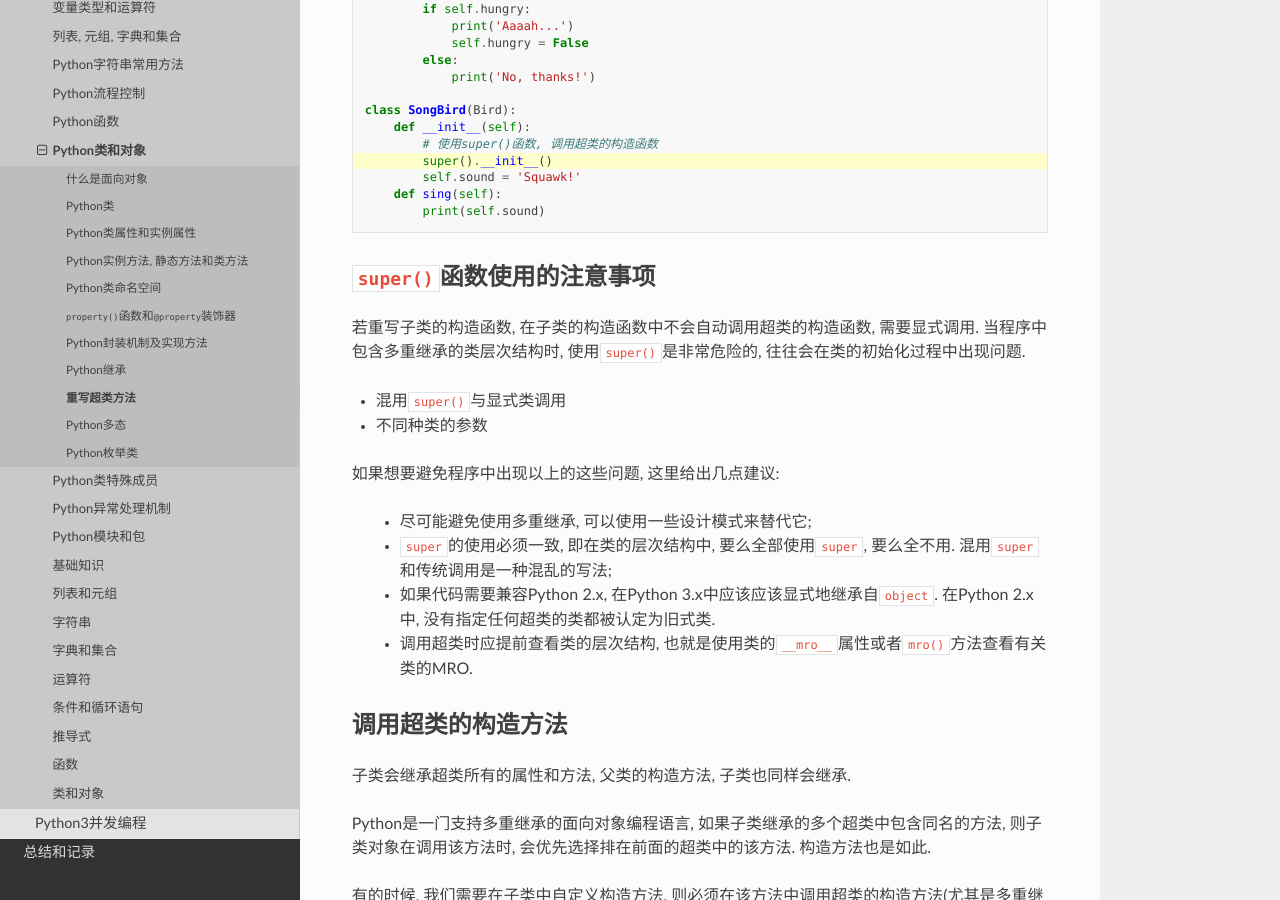
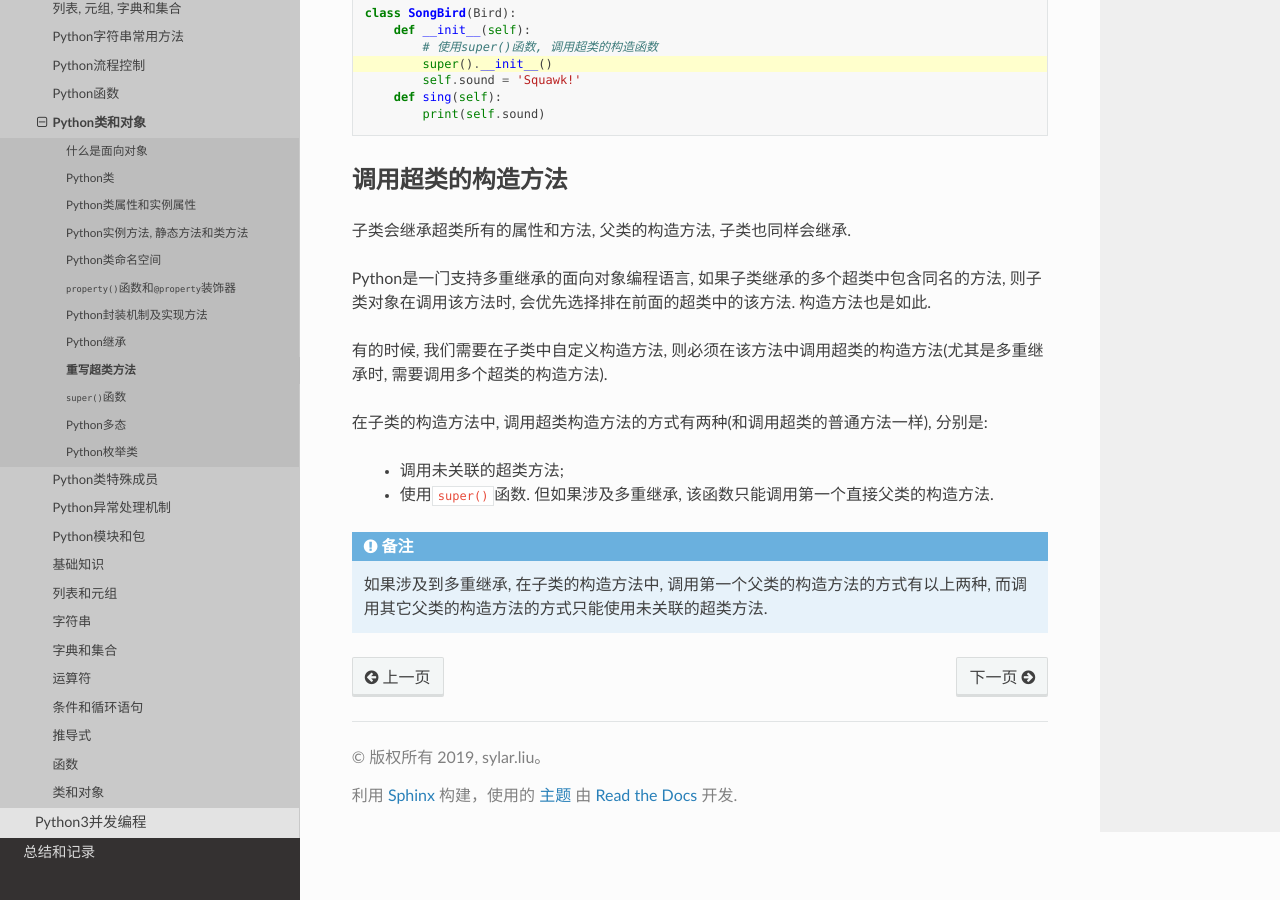
Before and after one commit to My-LearningNotes/Python3, a Sphinx documentation site: the page built from source/tutorial/basics/class/rewrite.rst, in a window 1280 px wide and 900 px high, scrolled down 3882 px. Built offline with Sphinx 7.4.7 and the Read the Docs theme 2.0.0, drawn with Linux system fonts in a browser that asks for light colours; some of the changed text lies outside the part shown.

Commit message:
增加关于super()函数的笔记

```diff
--- a/source/tutorial/basics/class/index.rst
+++ b/source/tutorial/basics/class/index.rst
@@ -19,5 +19,6 @@ Python语言在设计之初, 就定位为一门面向对象的编程语言, "Pyt
     encapsulation
     inheritance
     rewrite
+    super
     polymorphism
     enum_class
--- a/source/tutorial/basics/class/inheritance.rst
+++ b/source/tutorial/basics/class/inheritance.rst
@@ -46,8 +46,10 @@ Python继承
     多重继承是一个功能强大的工具, 然而, 除非确实有需要, 否则应该避免使用多重继承, 因为在有些情况下, 它可能带来意外的并发症.
 
 
-方法解析顺序
-------------
+.. _mro-reference-label:
+
+方法解析顺序(MRO)
+-----------------
 
 Python支持(多)继承, 一个类的方法和属性可能定义在当前类, 也可能定义在父类.
 对于这种情况, 当调用类方法或者属性时, 就需要对当前类以及它的基类进行搜索, 以确定方法或属性的位置, 而搜索的顺序就称为\ **方法解析顺序**\ .
--- a/source/tutorial/basics/class/rewrite.rst
+++ b/source/tutorial/basics/class/rewrite.rst
@@ -166,12 +166,8 @@ Example:
     Hello, I am A
 
 
-使用\ ``super()``\ 函数调用超类方法
-^^^^^^^^^^^^^^^^^^^^^^^^^^^^^^^^^^^
-
-调用该函数时, 将\ *一个类*\ 和\ *该类的一个实例*\ 作为参数, 其返回一个对象;
-对其返回的对象调用方法时, 调用的将是超类(而不是当前类)的方法.
-在Python 3.x中, 在类中调用\ ``super()``\ 函数时, 可以不提供任何参数(通常也应该这么做)来调用其超类方法.
+使用\ :ref:`super-reference-label`\ 函数调用超类方法
+^^^^^^^^^^^^^^^^^^^^^^^^^^^^^^^^^^^^^^^^^^^^^^^^^^^^
 
 *   使用\ ``super()``\ 函数, 调用子类的超类方法
 
@@ -221,25 +217,6 @@ Exmaple:
             print(self.sound)
 
 
-``super()``\ 函数使用的注意事项
--------------------------------
-
-若重写子类的构造函数, 在子类的构造函数中不会自动调用超类的构造函数, 需要显式调用.
-当程序中包含多重继承的类层次结构时, 使用\ ``super()``\ 是非常危险的, 往往会在类的初始化过程中出现问题.
-
-*   混用\ ``super()``\ 与显式类调用
-*   不同种类的参数
-
-如果想要避免程序中出现以上的这些问题, 这里给出几点建议:
-
-    *   尽可能避免使用多重继承, 可以使用一些设计模式来替代它;
-    *   ``super``\ 的使用必须一致, 即在类的层次结构中, 要么全部使用\ ``super``\ , 要么全不用.
-        混用\ ``super``\ 和传统调用是一种混乱的写法;
-    *   如果代码需要兼容Python 2.x, 在Python 3.x中应该应该显式地继承自\ ``object``\ .
-        在Python 2.x中, 没有指定任何超类的类都被认定为旧式类.
-    *   调用超类时应提前查看类的层次结构, 也就是使用类的\ ``__mro__``\ 属性或者\ ``mro()``\ 方法查看有关类的MRO.
-
-
 调用超类的构造方法
 ------------------
 
```
Also changed, not shown: source/tutorial/basics/class/super.rst (added, +127 -0 lines).
